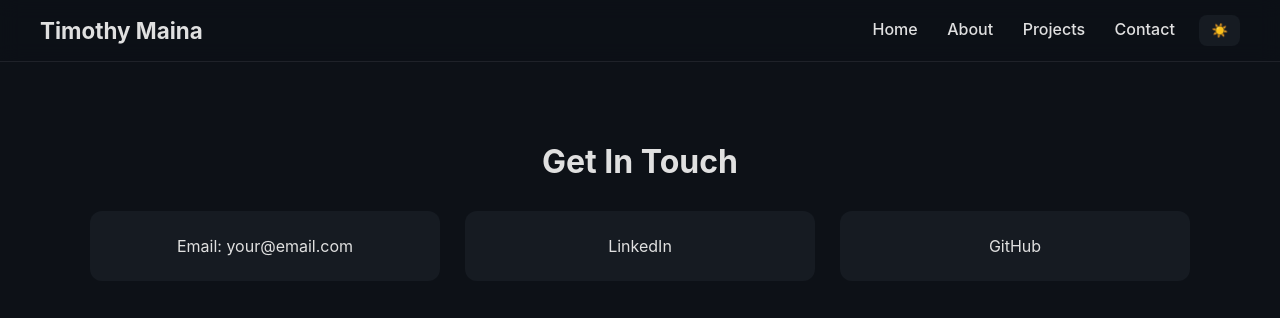
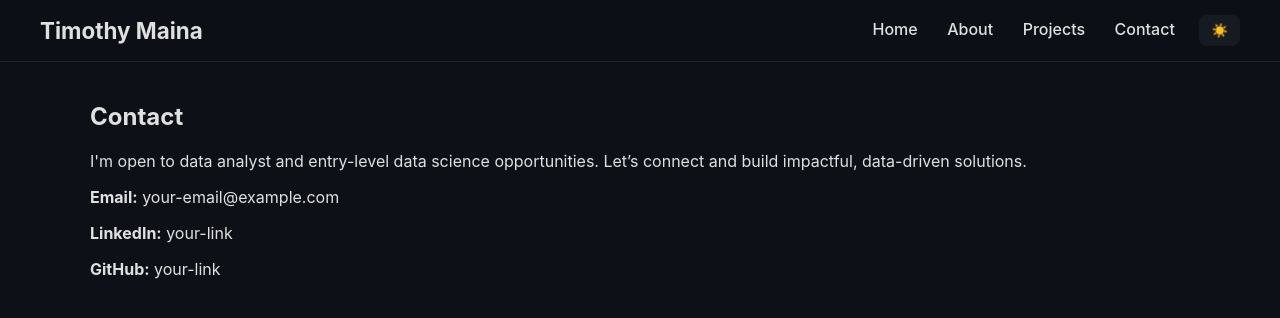
Before and after one commit to timmaina-devhub/timmaina-devhub.github.io, a Jekyll site: the page built from contact.md, in a window 1280 px wide. Shown: the top 318 px of the page. Built offline with Jekyll 4.4.1, drawn with Linux system fonts in a browser that asks for light colours; our own code applies the rules of GitHub Pages for plain Markdown files.

Commit message:
Update contact.md

```diff
--- a/contact.md
+++ b/contact.md
@@ -1,13 +1,16 @@
----
-layout: default
-title: Contact
----
+<section class="page-container narrow">
 
-<div class="section">
-  <h2>Get In Touch</h2>
-  <div class="cards">
-    <div class="card">Email: your@email.com</div>
-    <div class="card">LinkedIn</div>
-    <div class="card">GitHub</div>
+  <h1 class="section-title">Contact</h1>
+
+  <p class="lead">
+    I'm open to data analyst and entry-level data science opportunities.
+    Let’s connect and build impactful, data-driven solutions.
+  </p>
+
+  <div class="contact-card">
+    <p><strong>Email:</strong> your-email@example.com</p>
+    <p><strong>LinkedIn:</strong> your-link</p>
+    <p><strong>GitHub:</strong> your-link</p>
   </div>
-</div>
+
+</section>
```
